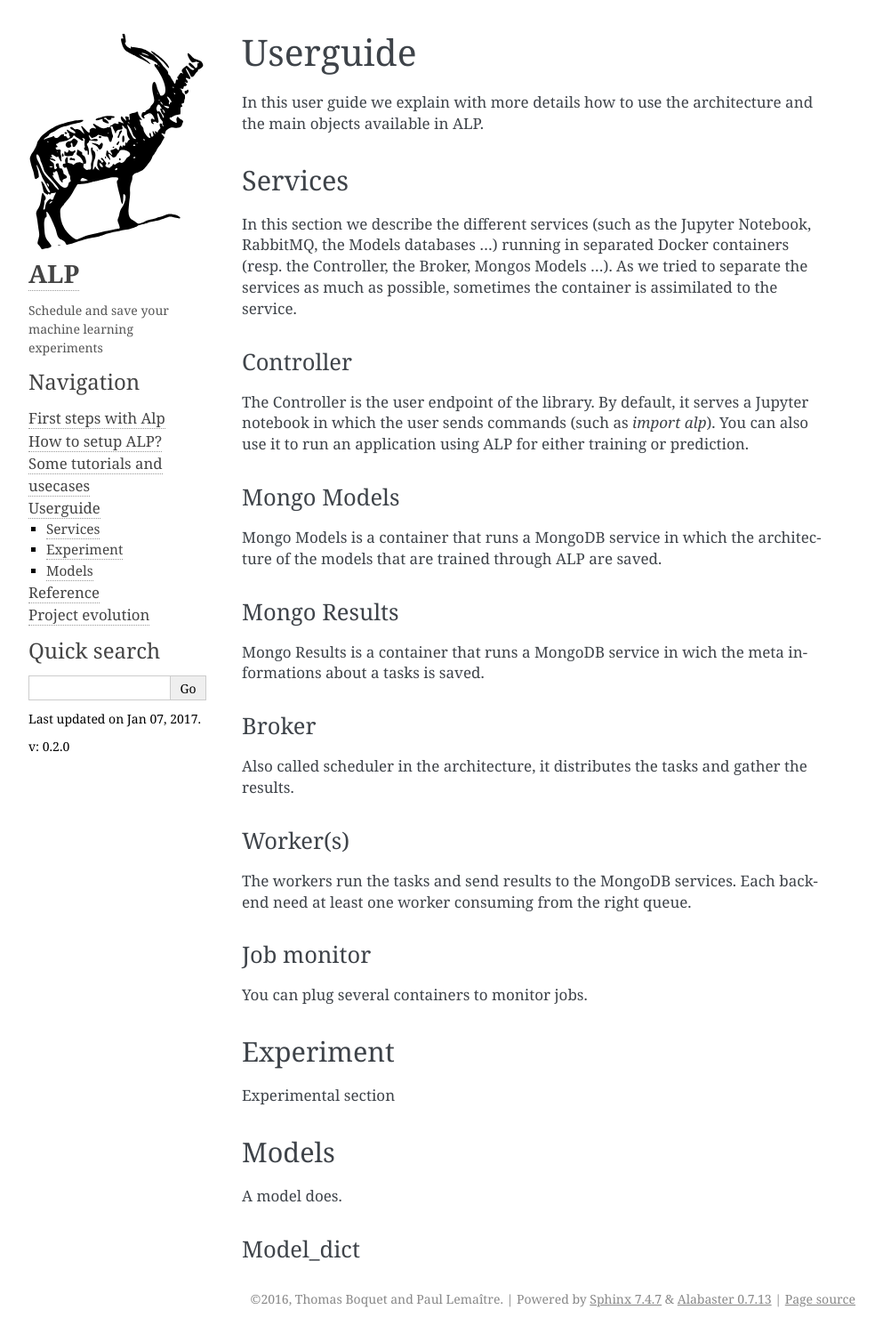
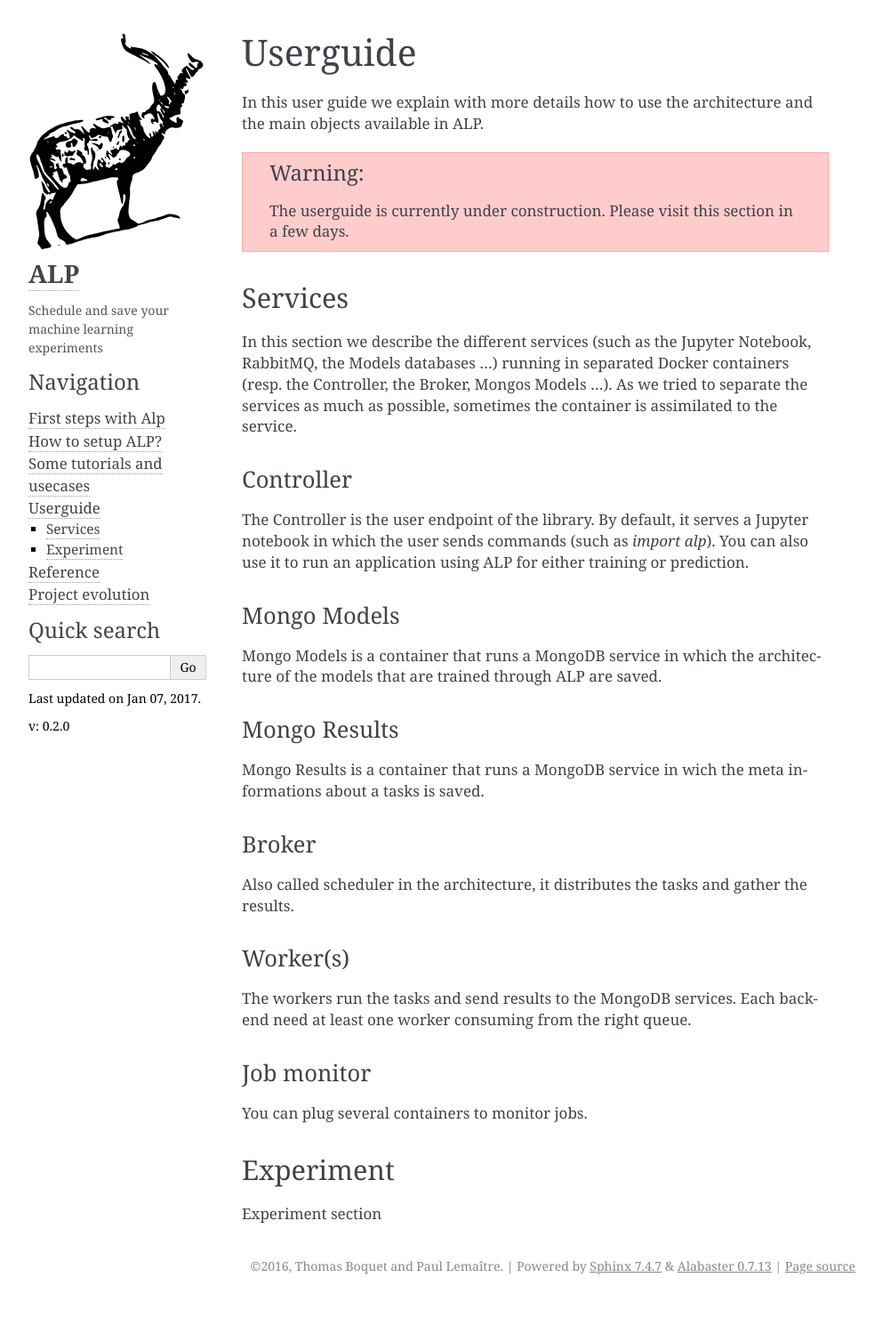
Before and after one commit to tboquet/python-alp, a Sphinx documentation site: the page built from docs/Userguide/index_userguide.rst, in a window 1280 px wide. Shown: the whole page at 89% size, without its empty margins (148-1141 px from the left). Built offline with Sphinx 7.4.7, drawn with Linux system fonts in a browser that asks for light colours; after the commit the page ends 1462 px from its top, so only the background shows below that.

Commit message:
* clean the userguide

```diff
--- a/docs/Userguide/Experiment.rst
+++ b/docs/Userguide/Experiment.rst
@@ -2,4 +2,4 @@
 Experiment
 ==========
 
-Experimental section
+Experiment section
--- a/docs/Userguide/Model.rst
+++ /dev/null
@@ -1,10 +0,0 @@
-======
-Models
-======
-
-
-A model does.
-
-
-Model_dict
-~~~~~~~~~~
--- a/docs/Userguide/index_userguide.rst
+++ b/docs/Userguide/index_userguide.rst
@@ -3,6 +3,9 @@ Userguide
 
 In this user guide we explain with more details how to use the architecture and the main objects available in ALP.
 
+.. warning::
+
+    The userguide is currently under construction. Please visit this section in a few days.
+
 .. include ::  Services.rst
 .. include ::  Experiment.rst
-.. include ::  Model.rst
```
